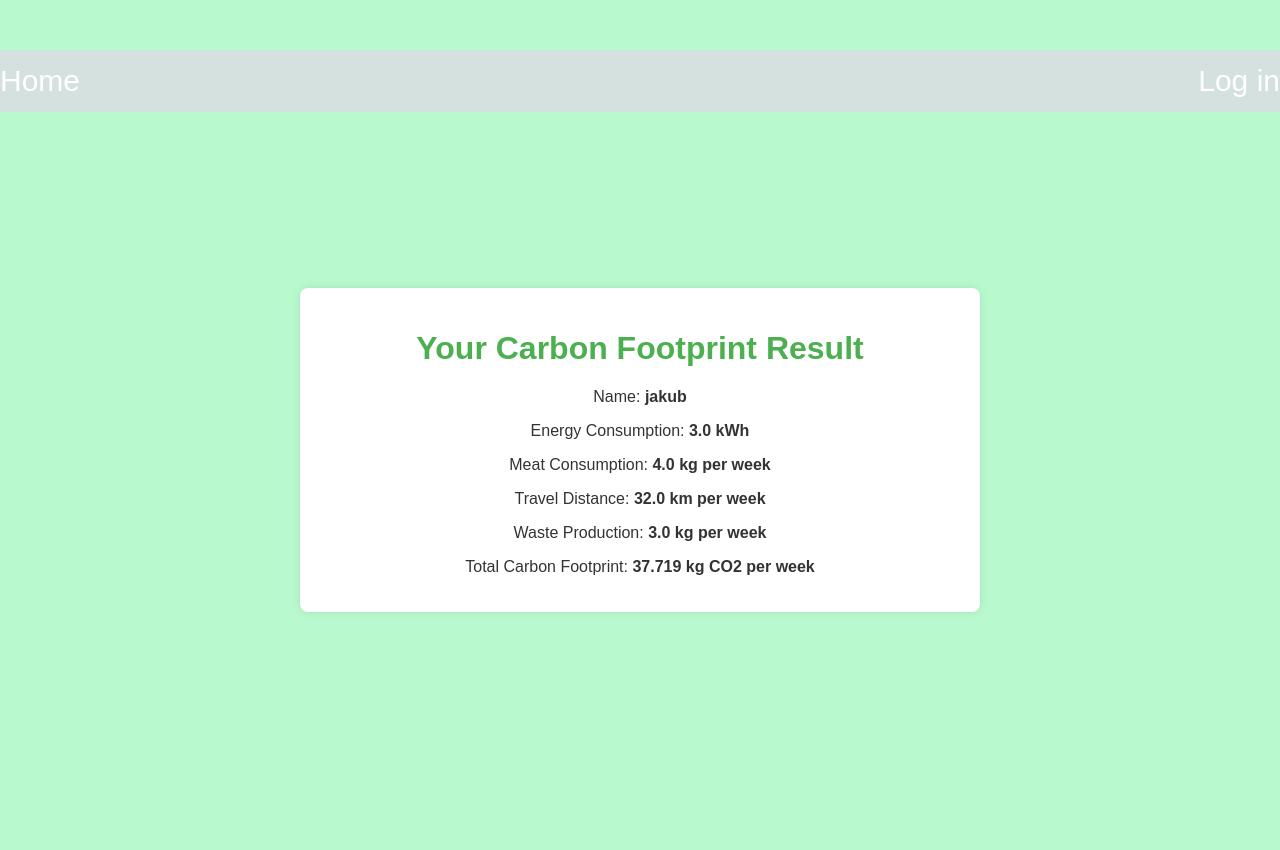
After one commit to majawasielewska/EcoFootprint-app, a Django app: page /result/ in a window 1280 px wide. The commit adds this page. Run offline with Django 5.2, Linux system fonts and the light colour scheme; data comes from the database, SQL or seed files in the repository.

Commit message:
add better display and basis for user handling

```diff
--- /dev/null
+++ b/django_website/carbon_footprint_website/templates/ecofootprint/base.html
@@ -0,0 +1,84 @@
+<!DOCTYPE html>
+<html lang="en">
+<head>
+    <meta charset="UTF-8">
+    <title>{% block title %}Base{% endblock %}</title>
+    <style>
+        body {
+            font-family: Arial, sans-serif;
+            background-color: #b8face;
+            color: #333;
+            display: flex;
+            height: 100vh;
+            margin: 0;
+            flex-direction: column;
+            padding-top: 50px;
+        }
+        .container {
+            background-color: #fff;
+            padding: 20px;
+            border-radius: 8px;
+            box-shadow: 0 0 10px rgba(0, 0, 0, 0.1);
+            text-align: center;
+            width: 50%;
+        }
+        .wrapper {
+            display: flex;
+            justify-content: center;
+            align-items: center;
+            height: 100%;
+            width: 100%;
+        }
+        h1 {
+            color: #4CAF50;
+        }
+        form p {
+            font-size: 0.9em;
+        }
+        button {
+            background-color: #4CAF50;
+            color: #fff;
+            padding: 10px 20px;
+            border: none;
+            border-radius: 4px;
+            cursor: pointer;
+        }
+        button:hover {
+            background-color: #45a049;
+        }
+        .topnav {
+            margin-top: 0;
+            overflow: hidden;
+            position: fixed;
+            width: 100%;
+            z-index: 100;
+            background-color: #d5e1df;
+            display: flex;
+            justify-content: space-between;
+    }
+        .topnav a{
+            color: white;
+            text-align: center;
+            font-size: 30px;
+            padding: 14px 0;
+            text-decoration: none;
+    }
+        .topnav a:hover {
+            background-color: #45a049;
+        }
+    </style>
+</head>
+<body>
+<div class="topnav">
+    {% if user.is_authenticated %}
+        <a href="{% url 'index'%}">Home</a>
+        <a href="{% url 'user' user.id%}">{{ user.username }}</a>
+        <a href="{% url 'calculate' %}">Calculate footprint</a>
+        {% else %}
+        <a href="{% url 'index'%}">Home</a>
+        <a href="{% url 'login' %}">Log in</a>
+    {% endif %}
+</div>
+{% block body %}{% endblock %}
+</body>
+</html>
--- a/django_website/carbon_footprint_website/templates/ecofootprint/result.html
+++ b/django_website/carbon_footprint_website/templates/ecofootprint/result.html
@@ -1,45 +1,9 @@
-<!DOCTYPE html>
-<html>
-<head>
-    <title>Your Carbon Footprint Result</title>
-    <style>
-        body {
-            font-family: Arial, sans-serif;
-            background-color: #f0f8ff;
-            color: #333;
-            display: flex;
-            justify-content: center;
-            align-items: center;
-            height: 100vh;
-            margin: 0;
-        }
-        .container {
-            background-color: #fff;
-            padding: 20px;
-            border-radius: 8px;
-            box-shadow: 0 0 10px rgba(0, 0, 0, 0.1);
-            text-align: center;
-            width: 50%;
-        }
-        h1 {
-            color: #4682b4;
-        }
-        p {
-            font-size: 0.9em; /* Smaller font size for detail text */
-        }
-        .total-footprint {
-            font-size: 1.2em; /* Slightly larger for emphasis */
-            margin-top: 20px;
-        }
-        .low-footprint {
-            color: #32cd32; /* Green */
-        }
-        .high-footprint {
-            color: #ff0000; /* Red */
-        }
-    </style>
-</head>
-<body>
+{% extends "ecofootprint/base.html" %}
+
+{% block title %}Your Carbon Footprint Result{% endblock %}
+
+{% block body %}
+<div class="wrapper">
     <div class="container">
         <h1>Your Carbon Footprint Result</h1>
         <p>Name: <strong>{{ entry.user_name }}</strong></p>
@@ -51,5 +15,5 @@
             Total Carbon Footprint: <strong>{{ total_footprint }} kg CO2 per week</strong>
         </p>
     </div>
-</body>
-</html>
+</div>
+{% endblock %}
--- a/django_website/carbon_footprint_website/urls.py
+++ b/django_website/carbon_footprint_website/urls.py
@@ -4,6 +4,8 @@ from django.urls import path
 from . import views
 
 urlpatterns = [
-    path('', views.calculate_footprint, name='calculate_footprint'),
+    path('calculate', views.calculate_footprint, name='calculate_footprint'),
     path('result/', views.result, name='result'),
+    path('', views.index, name='index'),
+    path('login', views.login, name='login'),
 ]
--- a/django_website/carbon_footprint_website/views.py
+++ b/django_website/carbon_footprint_website/views.py
@@ -1,6 +1,9 @@
 from django.shortcuts import render, redirect
+from django.http import HttpResponse
+from django.template import loader
 from .forms import UserFootprintForm
 from .models import UserFootprint
+
 
 def calculate_footprint(request):
     if request.method == 'POST':
@@ -12,12 +15,23 @@ def calculate_footprint(request):
         form = UserFootprintForm()
     return render(request, 'ecofootprint/calculate.html', {'form': form})
 
+
 def result(request):
     latest_entry = UserFootprint.objects.latest('date_created')
     total_footprint = (
-        latest_entry.energy_consumption * 0.233 +
-        latest_entry.meat_consumption * 7.2 +
-        latest_entry.travel_distance * 0.21 +
-        latest_entry.waste_production * 0.5
+            latest_entry.energy_consumption * 0.233 +
+            latest_entry.meat_consumption * 7.2 +
+            latest_entry.travel_distance * 0.21 +
+            latest_entry.waste_production * 0.5
     )
     return render(request, 'ecofootprint/result.html', {'entry': latest_entry, 'total_footprint': total_footprint})
+
+
+def index(request):
+    context = {}
+    template = loader.get_template('ecofootprint/index.html')
+    return HttpResponse(template.render(context, request))
+
+
+def login(request):
+    return HttpResponse("TODO")
--- a/django_website/footprint_webapp/settings.py
+++ b/django_website/footprint_webapp/settings.py
@@ -50,7 +50,6 @@ INSTALLED_APPS = [
     'django.contrib.messages',
     'django.contrib.staticfiles',
     'carbon_footprint_website',
-
 ]
 
 MIDDLEWARE = [
--- a/django_website/footprint_webapp/urls.py
+++ b/django_website/footprint_webapp/urls.py
@@ -38,5 +38,5 @@ from django.urls import path, include
 
 urlpatterns = [
     path('admin/', admin.site.urls),
-    path('ecofootprint/', include('carbon_footprint_website.urls')),
+    path('', include('carbon_footprint_website.urls')),
 ]
```
Also changed, not shown: django_website/carbon_footprint_website/templates/ecofootprint/calculate.html (+8 -45 lines), django_website/carbon_footprint_website/templates/ecofootprint/index.html (added, +13 -0 lines).
